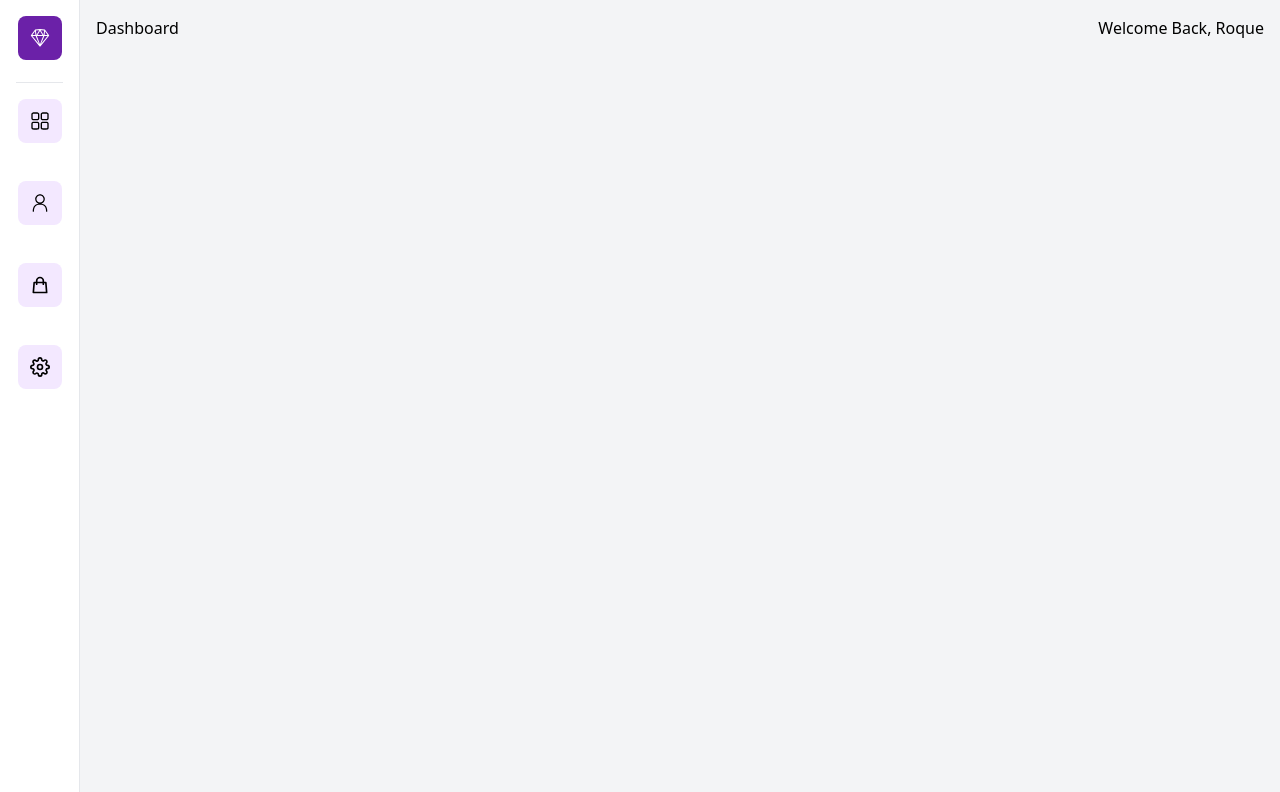
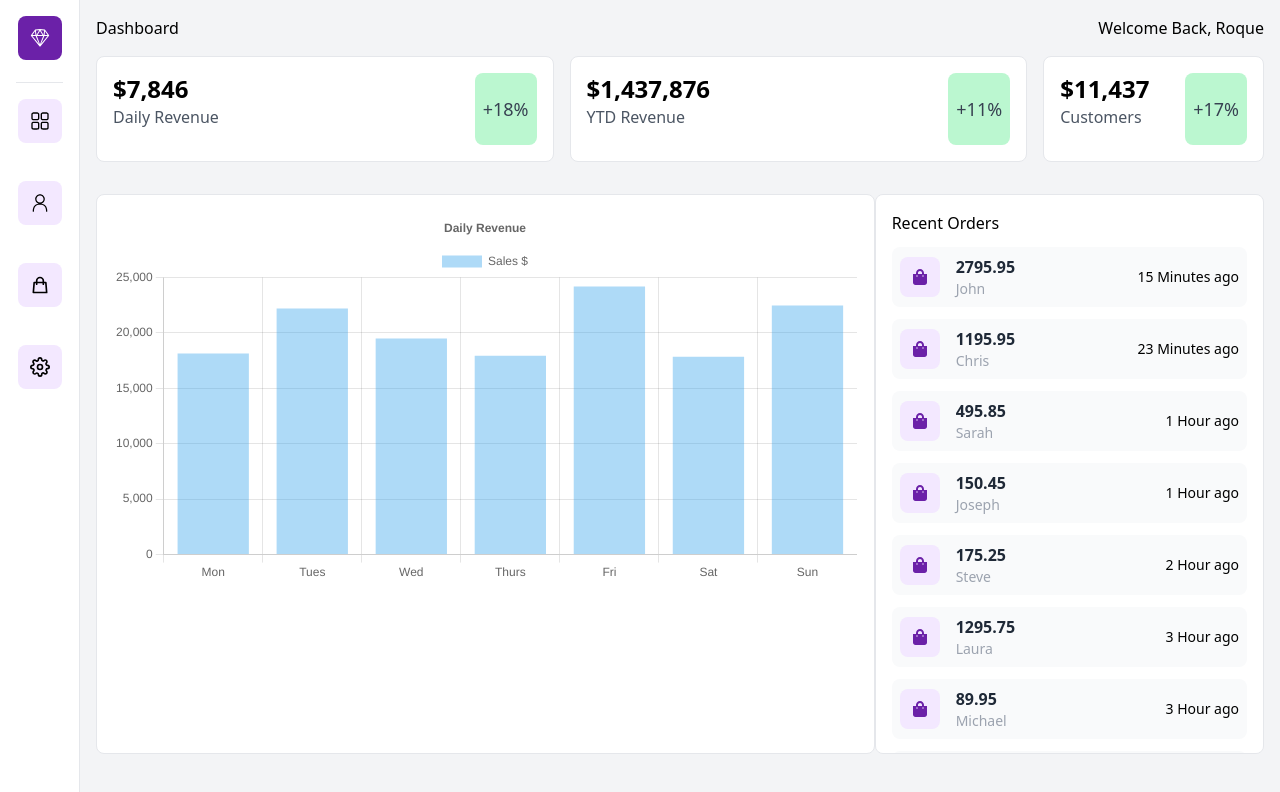
Before and after one commit to roquegabriel/dashboard-example, a Next.js app: page / in a window 1280 px wide. Shown: the top 792 px of the page. Built offline with nearby package versions, Linux system fonts and the light colour scheme.

Commit message:
Update index

```diff
--- a/pages/index.js
+++ b/pages/index.js
@@ -1,13 +1,21 @@
 import Image from "next/image";
 import { Inter } from "next/font/google";
 import { Header } from "@/components/Header";
+import { TopCards } from "@/components/TopCards";
+import { BarChart } from "@/components/BarChart";
+import { RecentOrders } from "@/components/RecentOrders";
 
 const inter = Inter({ subsets: ["latin"] });
 
 export default function Home() {
   return (
     <main className="bg-gray-100 min-h-screen">
-      <Header/>
+      <Header />
+      <TopCards />
+      <div className="p-4 grid md:grid-cols-3 grid-cols-1">
+        <BarChart />
+        <RecentOrders />
+      </div>
     </main>
   );
 }
```
